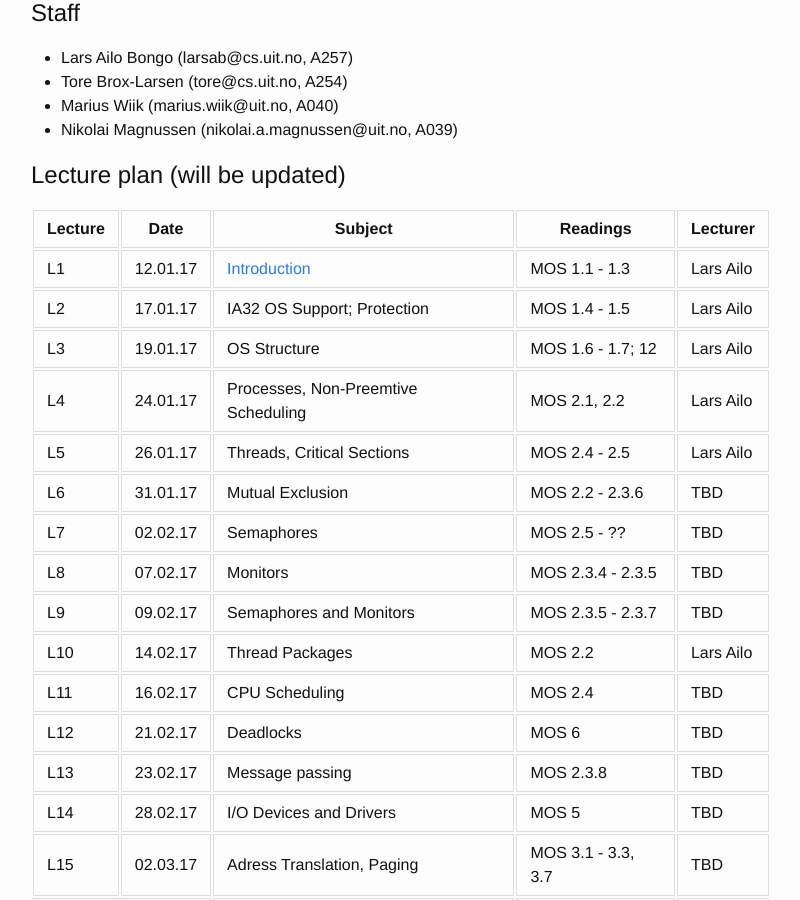
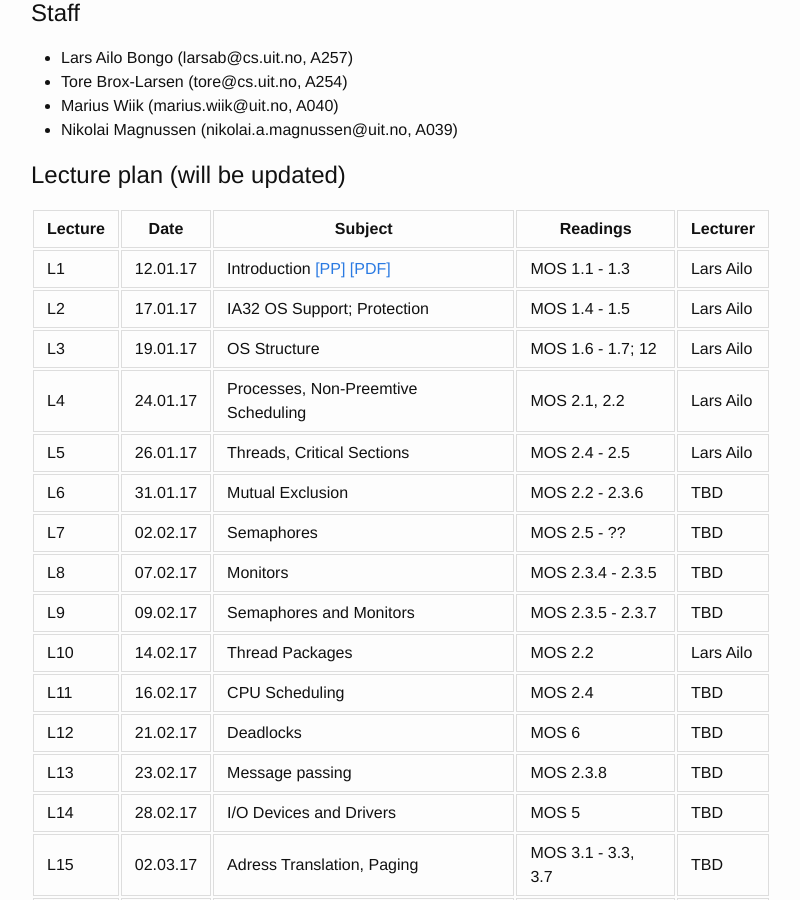
Before and after one commit to uit-inf-2201-s17/uit-inf-2201-s17.github.io, a Jekyll site: the page built from index.md, in a window 1280 px wide and 900 px high, scrolled down 658 px. Shown: the whole window, without its empty margins (239-1039 px from the left). Built offline with Jekyll 4.4.1, drawn with Linux system fonts in a browser that asks for light colours.

Commit message:
Added pdf option for first lecture

```diff
--- a/index.md
+++ b/index.md
@@ -36,7 +36,7 @@ Refer to the lecture and mandatory assignment plan, and e-mails, for which room
 
 | Lecture | Date | Subject	    | Readings  | Lecturer  |
 |---------|------|--------------|-----------|-----------|
-| L1  | 12.01.17 | [Introduction](lectures/01-introduction.pptx) | MOS 1.1 - 1.3  | Lars Ailo |
+| L1  | 12.01.17 | Introduction [[PP]](lectures/01-introduction.pptx) [[PDF]](lectures/01-introduction.pdf) | MOS 1.1 - 1.3  | Lars Ailo |
 | L2  | 17.01.17 | IA32 OS Support; Protection | MOS 1.4 - 1.5 | Lars Ailo |
 | L3  | 19.01.17 | OS Structure | MOS 1.6 - 1.7; 12 | Lars Ailo |
 | L4  | 24.01.17 | Processes, Non-Preemtive Scheduling | MOS 2.1, 2.2 | Lars Ailo |
```
Also changed, not shown: 1 other file.
